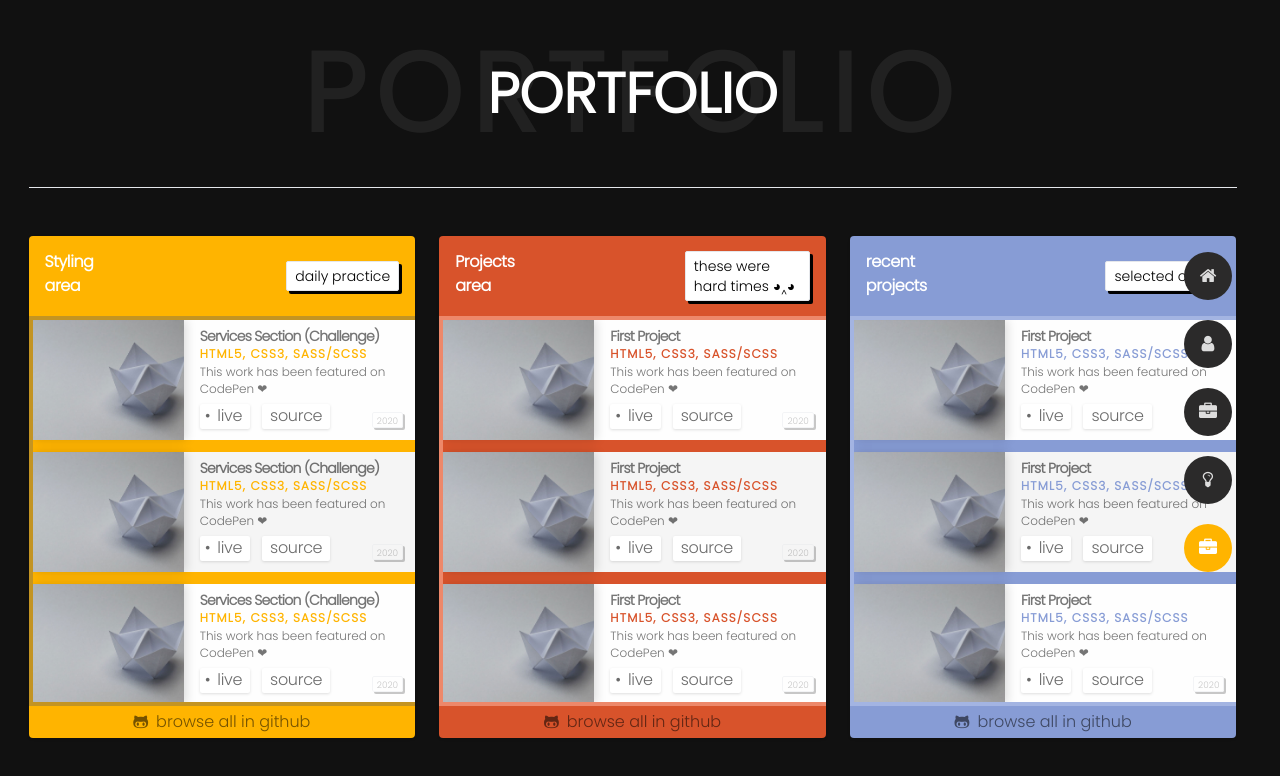
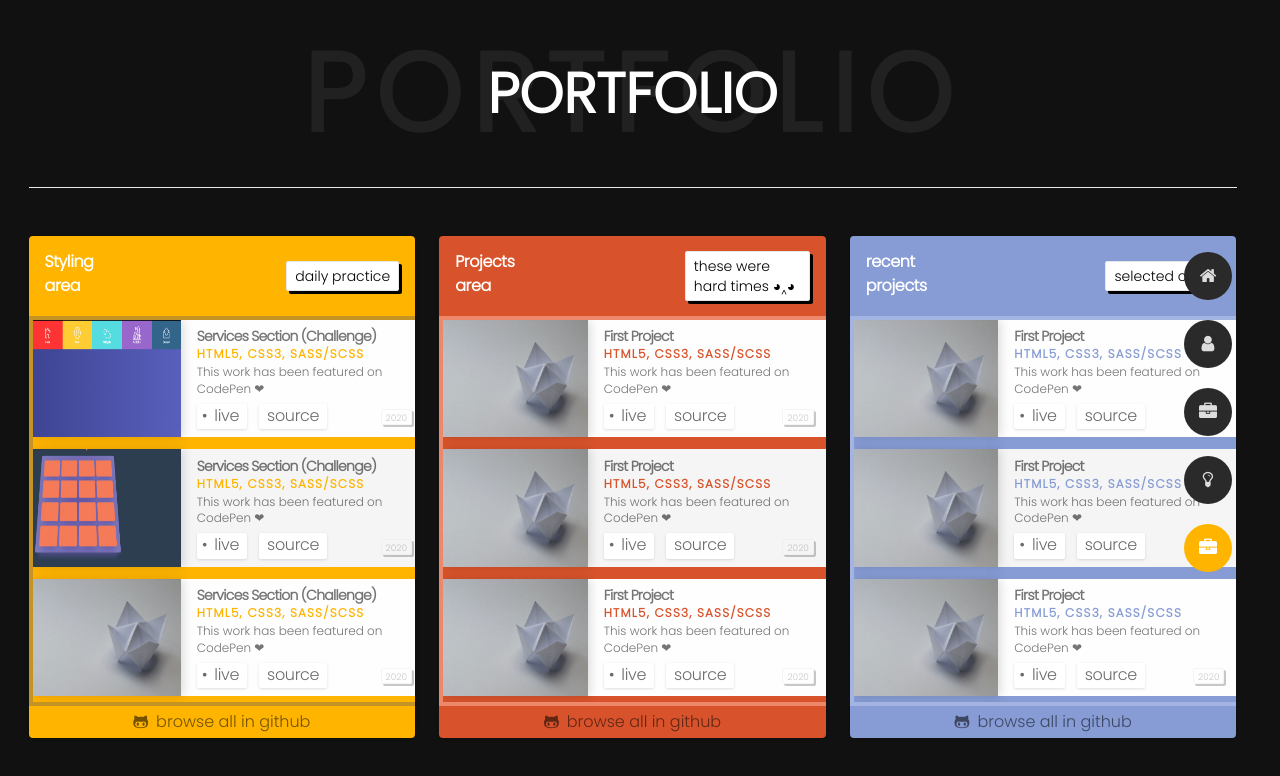
Before and after one commit to MohamedAymanNeo/portfolio, an Angular app: page /portfolio in a window 1280 px wide. Shown: the top 776 px of the page. Built offline with nearby package versions, Linux system fonts and the light colour scheme.

Commit message:
update portfolio

```diff
--- a/src/app/layout/components/portfolio/portfolio.component.ts
+++ b/src/app/layout/components/portfolio/portfolio.component.ts
@@ -14,7 +14,7 @@ export class PortfolioComponent implements OnInit {
       subtitle: 'daily practice',
       footerContent:'browsing all in github',
       areaProjects: [
-        {projectImg: 'assets/img/projects/project-1.jpg',
+        {projectImg: 'assets/img/projects/mainMenu.gif',
          projectTitle: 'Services Section (Challenge)',
          projectSkills: 'HTML5, CSS3, SASS/SCSS',
          projectSummary: 'This work has been featured on CodePen ❤',
@@ -22,7 +22,7 @@ export class PortfolioComponent implements OnInit {
          projectSource: 'source',
          projectTime: '2020',
         },
-        {projectImg: 'assets/img/projects/project-1.jpg',
+        {projectImg: 'assets/img/projects/memoryGame.gif',
          projectTitle: 'Services Section (Challenge)',
          projectSkills: 'HTML5, CSS3, SASS/SCSS',
          projectSummary: 'This work has been featured on CodePen ❤',
--- a/src/assets/styles/portfolio.css
+++ b/src/assets/styles/portfolio.css
@@ -118,13 +118,14 @@
 }
 .project-thumbnail {
     @apply relative;
+    width: 180px;
     box-shadow: 0.1em 0 10px rgb(0 0 0 / 15%);
 }
 .project-thumbnail a{
     @apply block w-28 h-28 relative;
 }
 .project-thumbnail img{
-    @apply w-full h-full object-cover;
+    @apply w-full h-full;
 }
 .project-content {
     padding: 0.4em 1em 0.5em;
```
Also changed, not shown: src/assets/img/projects/mainMenu.gif (added), src/assets/img/projects/memoryGame.gif (added).
